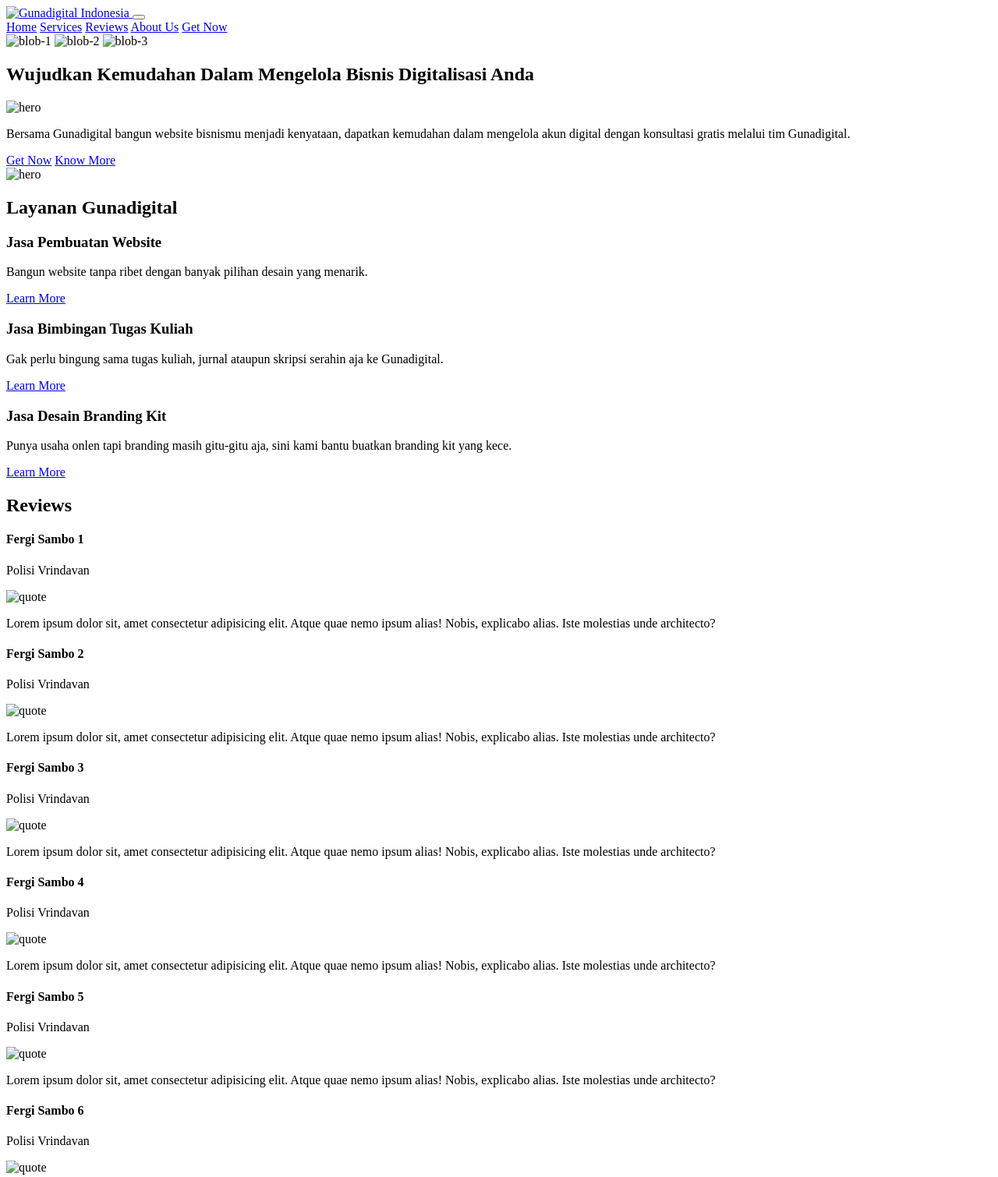
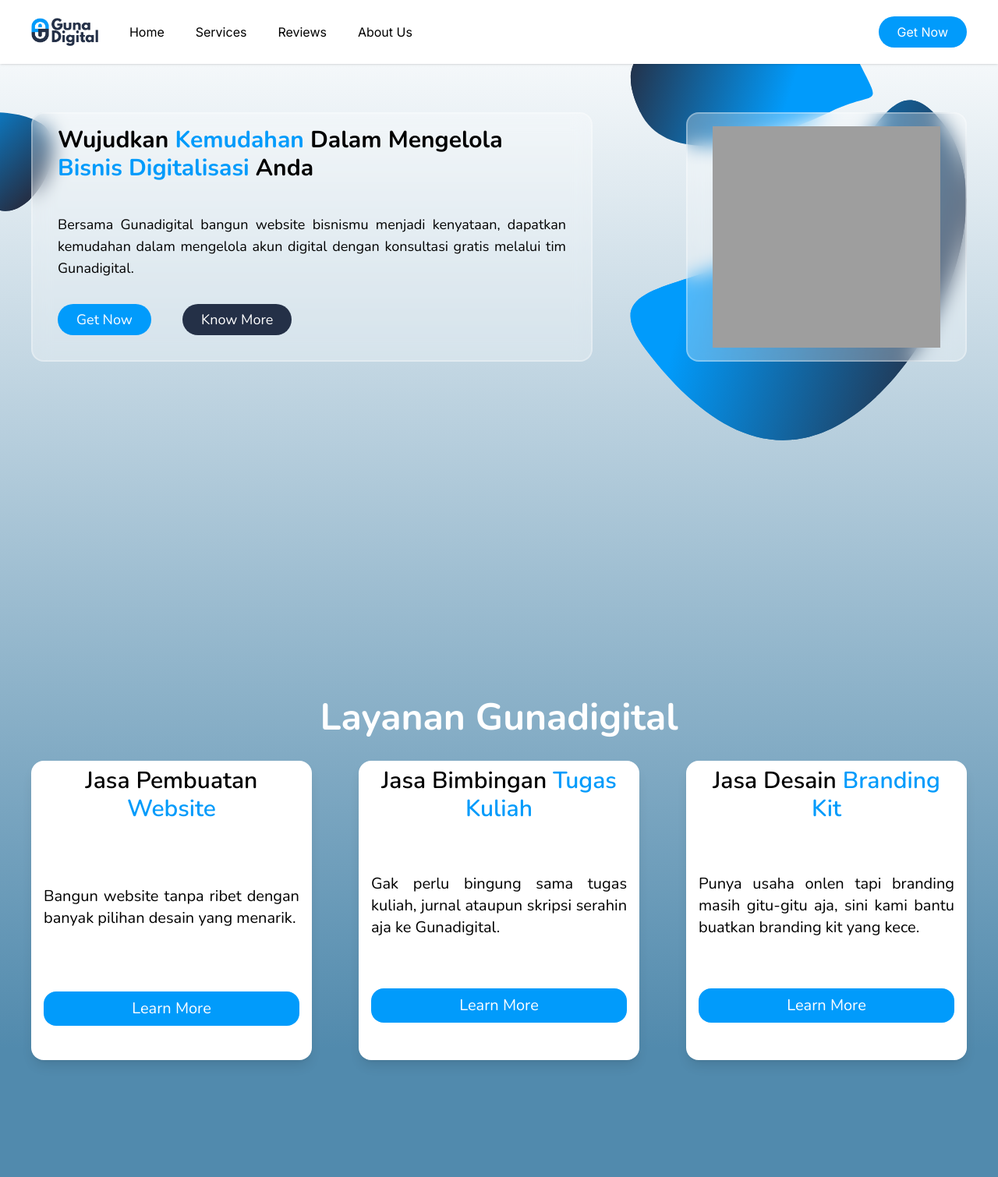
Before and after one commit to gunadigital/gunadigital, a plain HTML site: page index.html in a window 1280 px wide. Shown: the top 1510 px of the page at 78% size. Drawn offline with nearby package versions, Linux system fonts and the light colour scheme; the site is published under a folder, as on GitHub Pages, so addresses that start at the root find nothing.

Commit message:
update index.html

```diff
--- a/index.html
+++ b/index.html
@@ -18,25 +18,25 @@
         <link
             rel="apple-touch-icon"
             sizes="180x180"
-            href="/assets/favicon/apple-touch-icon.png"
+            href="assets/favicon/apple-touch-icon.png"
         />
         <link
             rel="icon"
             type="image/png"
             sizes="32x32"
-            href="/assets/favicon/favicon-32x32.png"
+            href="assets/favicon/favicon-32x32.png"
         />
         <link
             rel="icon"
             type="image/png"
             sizes="16x16"
-            href="/assets/favicon/favicon-16x16.png"
+            href="assets/favicon/favicon-16x16.png"
         />
-        <link rel="manifest" href="/assets/favicon/site.webmanifest" />
+        <link rel="manifest" href="assets/favicon/site.webmanifest" />
 
         <!-- Stylesheets -->
-        <link rel="stylesheet" href="/assets/css/styles.css" />
-        <link rel="stylesheet" href="/assets/css/swiper-bundle.min.css" />
+        <link rel="stylesheet" href="assets/css/styles.css" />
+        <link rel="stylesheet" href="assets/css/swiper-bundle.min.css" />
 
         <!-- Fonts -->
         <link rel="preconnect" href="https://fonts.googleapis.com" />
@@ -47,7 +47,7 @@
         />
 
         <!-- Icon -->
-        <link rel="stylesheet" href="/assets/css/all.min.css" />
+        <link rel="stylesheet" href="assets/css/all.min.css" />
     </head>
     <body>
         <!-- Header -->
@@ -56,7 +56,7 @@
                 <div class="navbar">
                     <a href="index.html" class="navbar-brand">
                         <img
-                            src="/assets/img/logo.png"
+                            src="assets/img/logo.png"
                             alt="Gunadigital Indonesia"
                             class="navbar-img"
                         />
@@ -80,9 +80,9 @@
 
         <!-- Hero Section -->
         <section class="hero">
-            <img src="/assets/svg/blob-1.svg" alt="blob-1" class="blob-1" />
-            <img src="/assets/svg/blob-2.svg" alt="blob-2" class="blob-2" />
-            <img src="/assets/svg/blob-3.svg" alt="blob-3" class="blob-3" />
+            <img src="assets/svg/blob-1.svg" alt="blob-1" class="blob-1" />
+            <img src="assets/svg/blob-2.svg" alt="blob-2" class="blob-2" />
+            <img src="assets/svg/blob-3.svg" alt="blob-3" class="blob-3" />
             <div class="container hero-container">
                 <div class="hero-wrapper">
                     <div class="hero-card-1">
@@ -96,7 +96,7 @@
                             Anda
                         </h1>
                         <img
-                            src="/assets/svg/hero.svg"
+                            src="assets/svg/hero.svg"
                             alt="hero"
                             class="card-img"
                         />
@@ -113,7 +113,7 @@
                     </div>
                     <div class="hero-card-2">
                         <img
-                            src="/assets/svg/hero.svg"
+                            src="assets/svg/hero.svg"
                             alt="hero"
                             class="card-img"
                         />
@@ -177,7 +177,7 @@
                             <p class="card-text">Polisi Vrindavan</p>
                             <div class="card">
                                 <img
-                                    src="/assets/svg/quote.svg"
+                                    src="assets/svg/quote.svg"
                                     alt="quote"
                                     class="w-10 m-auto mb-4"
                                 />
@@ -194,7 +194,7 @@
                             <p class="card-text">Polisi Vrindavan</p>
                             <div class="card">
                                 <img
-                                    src="/assets/svg/quote.svg"
+                                    src="assets/svg/quote.svg"
                                     alt="quote"
                                     class="w-10 m-auto mb-4"
                                 />
@@ -211,7 +211,7 @@
                             <p class="card-text">Polisi Vrindavan</p>
                             <div class="card">
                                 <img
-                                    src="/assets/svg/quote.svg"
+                                    src="assets/svg/quote.svg"
                                     alt="quote"
                                     class="w-10 m-auto mb-4"
                                 />
@@ -228,7 +228,7 @@
                             <p class="card-text">Polisi Vrindavan</p>
                             <div class="card">
                                 <img
-                                    src="/assets/svg/quote.svg"
+                                    src="assets/svg/quote.svg"
                                     alt="quote"
                                     class="w-10 m-auto mb-4"
                                 />
@@ -245,7 +245,7 @@
                             <p class="card-text">Polisi Vrindavan</p>
                             <div class="card">
                                 <img
-                                    src="/assets/svg/quote.svg"
+                                    src="assets/svg/quote.svg"
                                     alt="quote"
                                     class="w-10 m-auto mb-4"
                                 />
@@ -262,7 +262,7 @@
                             <p class="card-text">Polisi Vrindavan</p>
                             <div class="card">
                                 <img
-                                    src="/assets/svg/quote.svg"
+                                    src="assets/svg/quote.svg"
                                     alt="quote"
                                     class="w-10 m-auto mb-4"
                                 />
@@ -341,8 +341,8 @@
         <!-- End of Footer -->
 
         <!-- Scripts -->
-        <script src="/assets/js/jquery-3.6.1.min.js"></script>
-        <script src="/assets/js/swiper-bundle.min.js"></script>
-        <script src="/assets/js/script.js"></script>
+        <script src="assets/js/jquery-3.6.1.min.js"></script>
+        <script src="assets/js/swiper-bundle.min.js"></script>
+        <script src="assets/js/script.js"></script>
     </body>
 </html>
```
